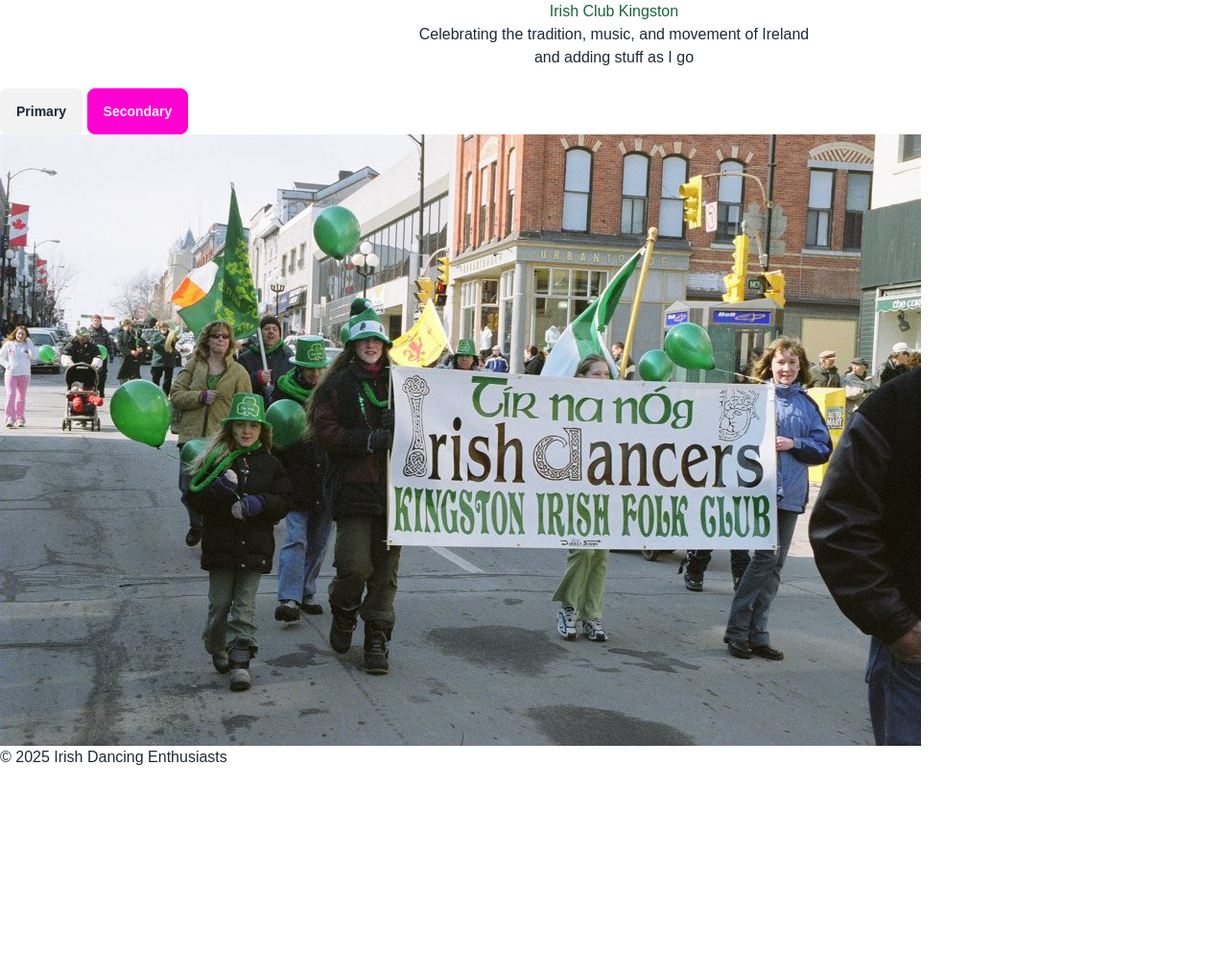
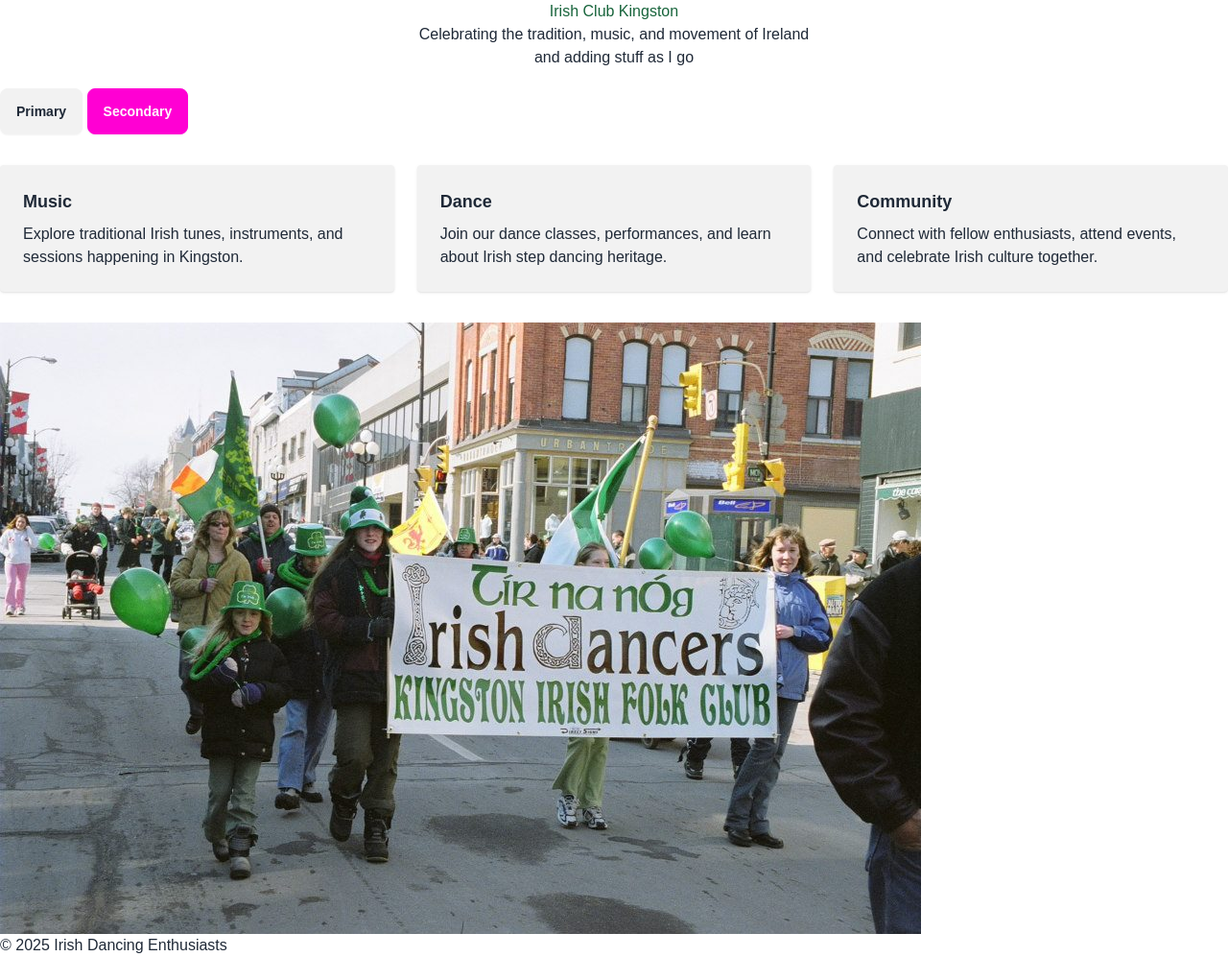
Before and after one commit to DublinJim/dublinjim.github.io, a website: page index.html in a window 1280 px wide. Shown: the whole page at 96% size. Before the commit the page ends 801 px from the top, so only its background shows below. Drawn offline with nearby package versions, Linux system fonts and the light colour scheme.

Commit message:
main fixed

```diff
--- a/index.html
+++ b/index.html
@@ -37,7 +37,20 @@
 
 <button class="btn">Primary</button>
 <button class="btn btn-secondary">Secondary</button>
-
+<div class="grid grid-cols-1 md:grid-cols-3 gap-6 my-8">
+    <div class="bg-base-200 p-6 rounded shadow">
+        <h2 class="text-lg font-bold mb-2">Music</h2>
+        <p>Explore traditional Irish tunes, instruments, and sessions happening in Kingston.</p>
+    </div>
+    <div class="bg-base-200 p-6 rounded shadow">
+        <h2 class="text-lg font-bold mb-2">Dance</h2>
+        <p>Join our dance classes, performances, and learn about Irish step dancing heritage.</p>
+    </div>
+    <div class="bg-base-200 p-6 rounded shadow">
+        <h2 class="text-lg font-bold mb-2">Community</h2>
+        <p>Connect with fellow enthusiasts, attend events, and celebrate Irish culture together.</p>
+    </div>
+</div>
     <div class="text-center"><main>
        <img src="imgs/maon parade_n.jpg" alt="Traditional Irish dance costume">
 
```
